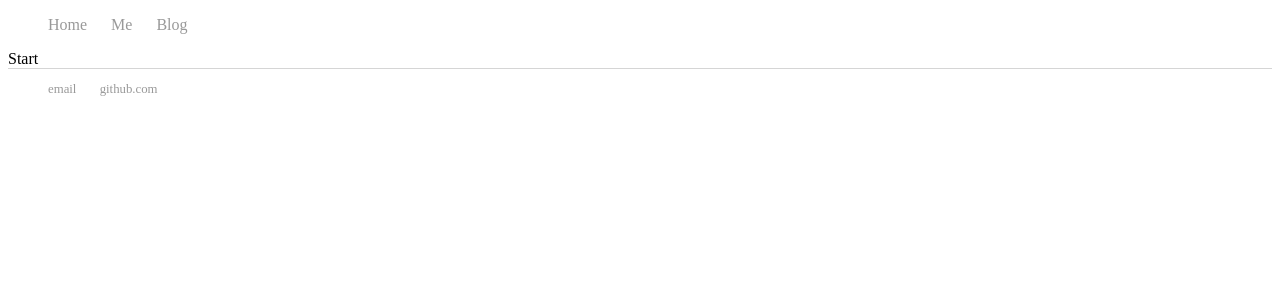
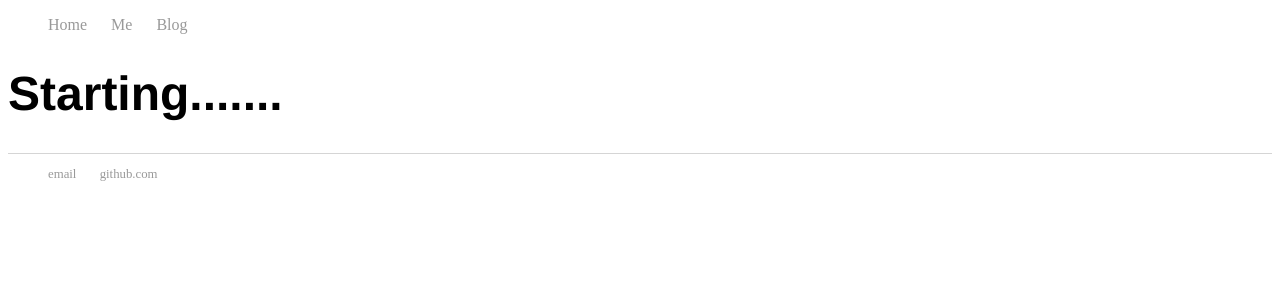
Before and after one commit to znnz/znnz.github.io, a Jekyll site: the page built from index.html, in a window 1280 px wide. Shown: the top 300 px of the page. Built offline with Jekyll 4.4.1, drawn with Linux system fonts in a browser that asks for light colours.

Commit message:
Update index.html

```diff
--- a/index.html
+++ b/index.html
@@ -1,27 +1,7 @@
-<!DOCTYPE html>
-<html>
-	<head>
-		<title>Hank Quinlan, Horrible Cop</title>
-		<link rel="stylesheet" type="text/css" href="css/main.css"/>
-	</head>
-	<body>
-		<nav>
-    		<ul>
-        		<li><a href="/">Home</a></li>
-	        	<li><a href="/about">Me</a></li>
-        		<li><a href="/blog">Blog</a></li>
-    		</ul>
-		</nav>
-		<div class="container">
-    		<div class="blurb">
-				  Start
-    		</div><!-- /.blurb -->
-		</div><!-- /.container -->
-		<footer>
-    		<ul>
-        		<li><a href="">email</a></li>
-        		<li><a href="">github.com</a></li>
-			</ul>
-		</footer>
-	</body>
-</html>
+---
+layout: default
+title: ZNNZ
+---
+<div class="blurb">
+	<h1>Starting.......</h1>
+</div>
```
